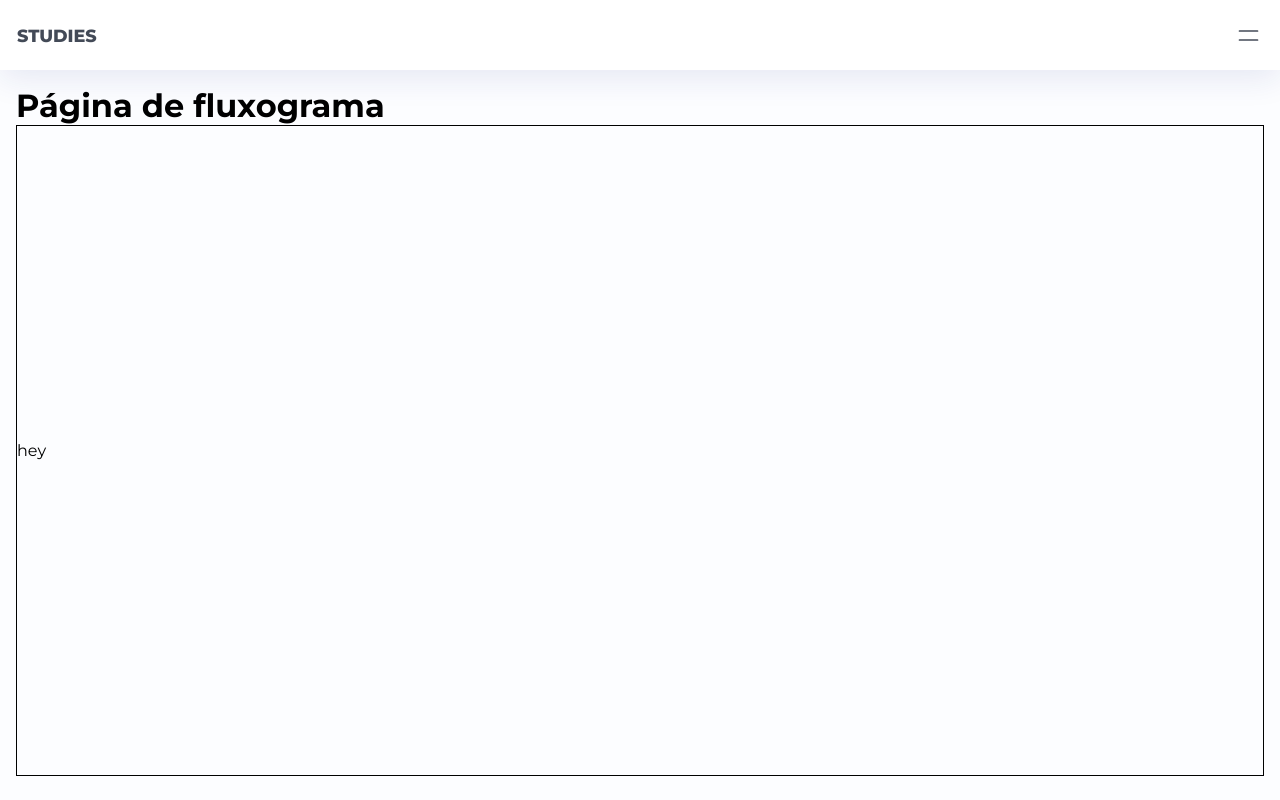
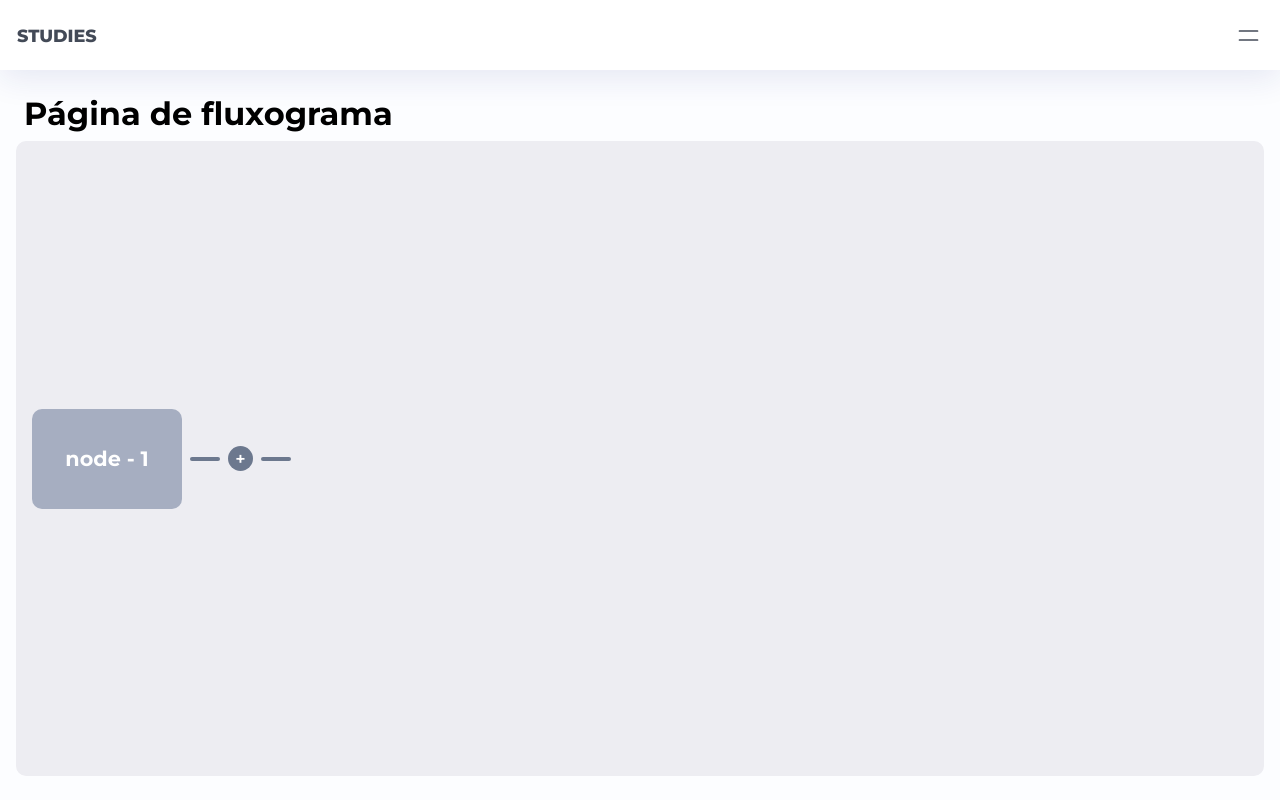
Before and after one commit to alalan55/studies, a Vue app: page /fluxogram in a window 1280 px wide. Built offline with nearby package versions, Linux system fonts and the light colour scheme.

Commit message:
Insere lógica para criação de nos

```diff
--- /dev/null
+++ b/src/components/molecules/PlusBtn.vue
@@ -0,0 +1,48 @@
+<script setup>
+const emit = defineEmits(["clicked"]);
+
+const props = defineProps({
+  size: {
+    type: String,
+    default: "small",
+  },
+});
+
+const buttonSize = () => {
+  let buttonFormat = "";
+
+  switch (props.size) {
+    case "small":
+      buttonFormat = "height: 25px; width: 25px";
+      break;
+  }
+
+  return buttonFormat;
+};
+</script>
+
+<template>
+  <div class="btn" :style="buttonSize()" @click="emit('clicked')">
+    <span> + </span>
+  </div>
+</template>
+
+<style lang="scss" scoped>
+@import "@/assets/scss/main.scss";
+
+.btn {
+  width: 30px;
+  height: 30px;
+  display: flex;
+  align-items: center;
+  justify-content: center;
+  border-radius: 50%;
+  background: $blue-1;
+  color: white;
+  cursor: pointer;
+  span {
+    font-size: 1.1rem;
+    font-weight: 600;
+  }
+}
+</style>
--- a/src/components/templates/FluxoGram/components/rect.vue
+++ b/src/components/templates/FluxoGram/components/rect.vue
@@ -1,17 +1,79 @@
-<script setup></script>
+<script setup>
+import PlusBtn from "../../../molecules/PlusBtn.vue";
+const emit = defineEmits(['createNode'])
+const props = defineProps({
+  info: {
+    type: Object,
+    required: true,
+    default: null,
+  },
+  isLastChild: {
+    type: Boolean,
+    default: true,
+  },
+});
+</script>
 <script>
 export default {
   name: "Rect",
 };
 </script>
 <template>
-  <div class="rect"></div>
+  <div class="rect">
+    <div class="rect__content">
+      <span> {{ props.info.type }} - {{ props.info.id }}</span>
+    </div>
+    <div class="rect--actions">
+      <div v-if="isLastChild" class="plus">
+        <div class="line-plus"></div>
+        <PlusBtn  @click="emit('createNode', props.info)"/>
+        <div class="line-plus"></div>
+      </div>
+      <div v-else class="line"></div>
+    </div>
+  </div>
 </template>
 
 <style lang="scss" scoped>
 @import "@/assets/scss/main.scss";
 
-.rect{
-    border: 1px solid;
+.rect {
+  display: flex;
+  align-items: center;
+  gap: 0.5rem;
+  &__content {
+    background: $blue-2;
+    border-radius: 10px;
+    width: 150px;
+    height: 100px;
+    display: flex;
+    align-items: center;
+    justify-content: center;
+    color: white;
+    span {
+      font-weight: 700;
+      font-size: 1.3rem;
+    }
+  }
+
+  &--actions {
+    .line {
+      background: $blue-1;
+      width: 85px;
+      padding: 2px;
+      border-radius: 5px;
+    }
+    .plus {
+      display: flex;
+      align-items: center;
+      gap: 0.5rem;
+      .line-plus {
+        background: $blue-1;
+        width: 30px;
+        padding: 2px;
+        border-radius: 5px;
+      }
+    }
+  }
 }
 </style>
--- a/src/components/templates/FluxoGram/index.vue
+++ b/src/components/templates/FluxoGram/index.vue
@@ -1,24 +1,60 @@
 <script setup>
 import { ref } from "vue";
 import Rect from "./components/rect.vue";
+
 const nodes = ref([
   {
     id: 1,
-    tipo: "node",
+    nextId: null,
+    type: "node",
+    nodeType: 0,
     x: 0,
     y: 0,
-    texto: "",
-    conexoes: [],
+    text: "",
+    conections: [],
   },
 ]);
+
+const verifyIsLastChild = (id) => {
+  const LAST_ELEMENT = nodes.value[nodes.value.length - 1];
+  return LAST_ELEMENT.id == id;
+};
+
+const createNode = (node) => {
+  const newNode = {
+    id: nodes.value.length + 1,
+    nextId: null,
+    type: "node",
+    nodeType: 0,
+    x: 0,
+    y: 0,
+    text: "",
+    conections: [],
+  };
+
+  const FOUND_REQUESTED_NODE = nodes.value.findIndex((no) => node.id == node.id);
+  nodes.value[FOUND_REQUESTED_NODE].nextId = newNode.id;
+
+  nodes.value.push(newNode);
+};
 </script>
 
 <template>
   <div class="flow">
-    <h1>Página de fluxograma</h1>
+    <div class="flow__title">
+      <h1>Página de fluxograma</h1>
+    </div>
 
     <div class="flow__list">
-        hey
+      <div v-for="(item, i) in nodes" :key="i" class="flow__list__item">
+        <template v-if="item.nodeType == 0">
+          <Rect
+            :info="item"
+            :isLastChild="verifyIsLastChild(item.id)"
+            @createNode="createNode"
+          />
+        </template>
+      </div>
     </div>
   </div>
 </template>
@@ -31,11 +67,18 @@ const nodes = ref([
   display: flex;
   flex-direction: column;
 
-  &__list{
-    border: 1px solid;
+  &__title {
+    padding: $s05;
+  }
+
+  &__list {
     height: 100%;
     display: flex;
     align-items: center;
+    padding: $s1;
+    border-radius: 10px;
+    background: $blue-4;
+    gap: 0.5rem;
   }
 }
 </style>
```
